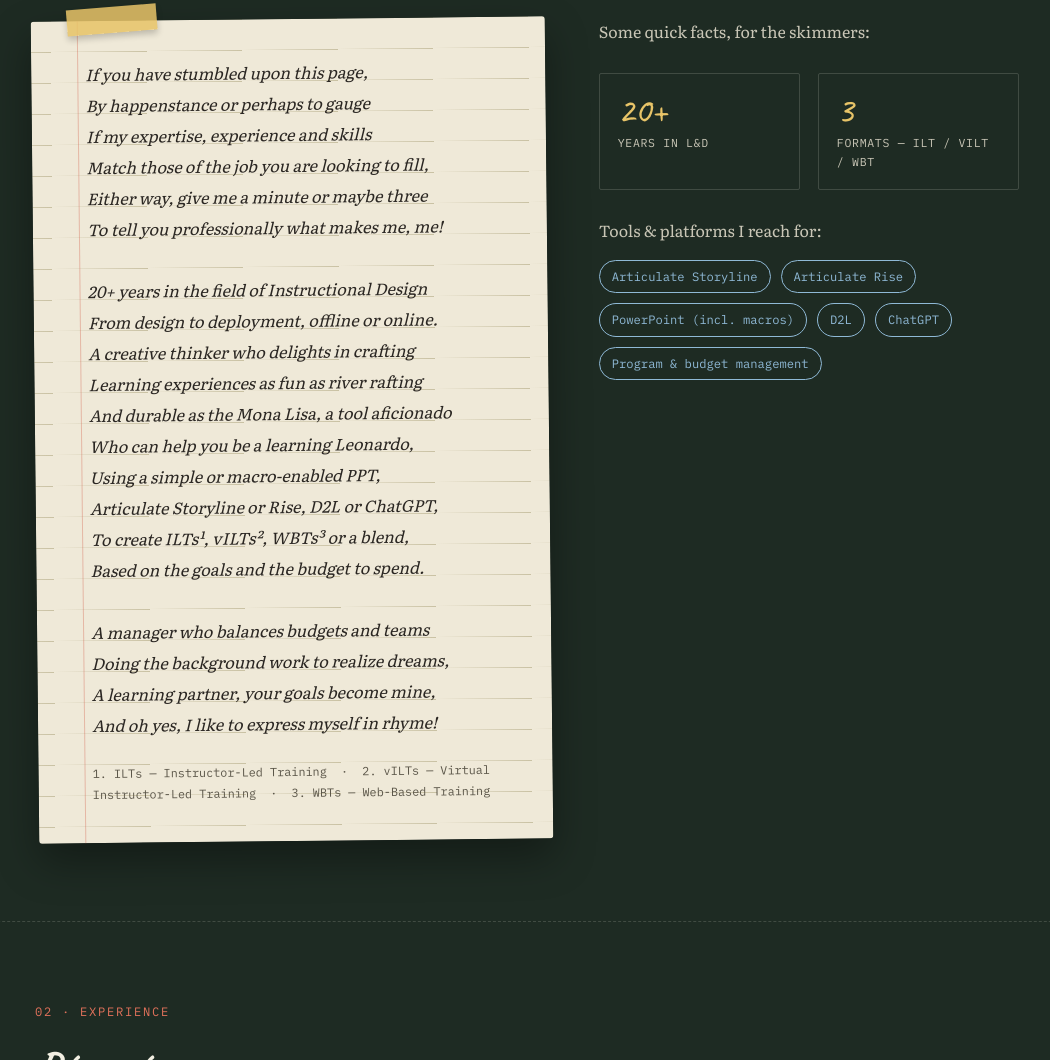
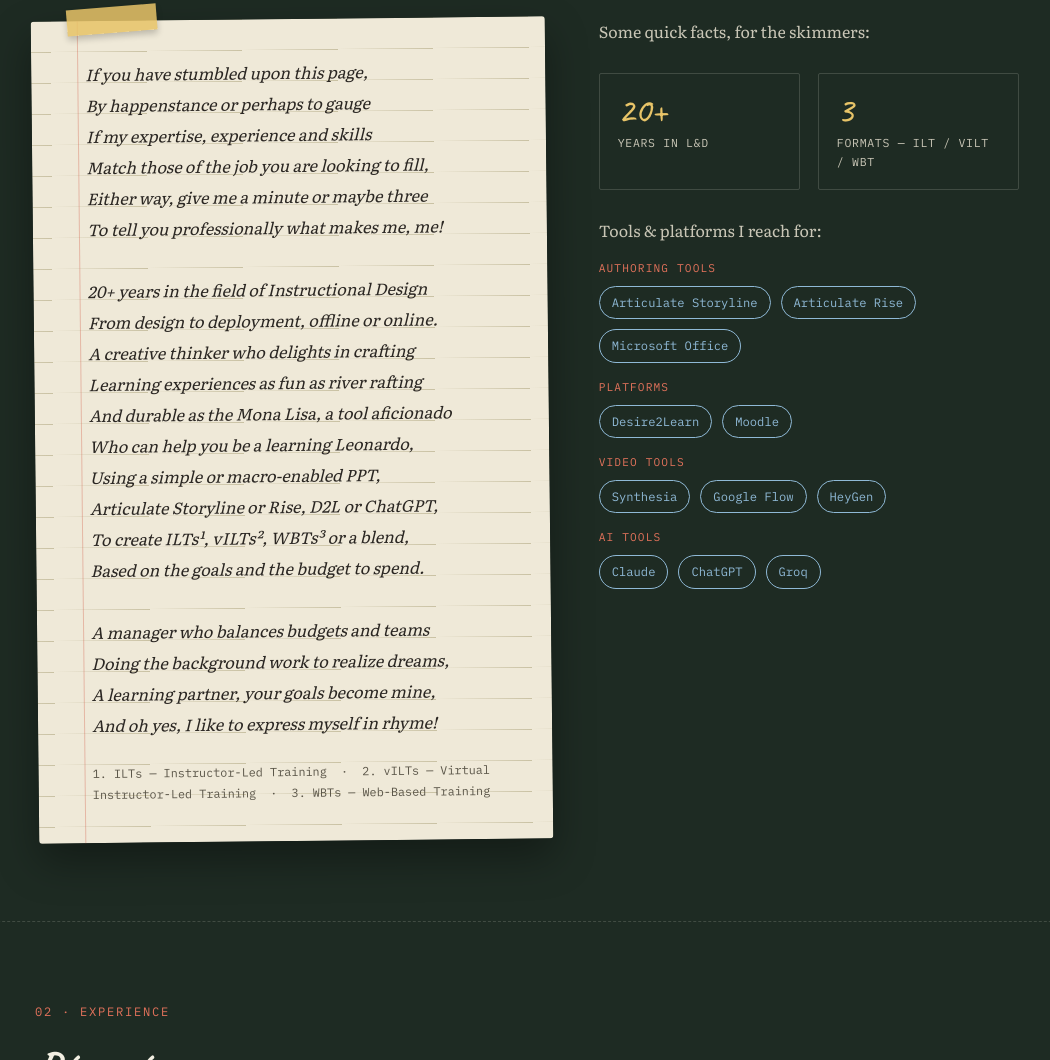
Before and after one commit to AnandamRavi/resume, a plain HTML site: page index.html in a window 1280 px wide. Shown: the part 923-1983 px from the top of the page, without its empty margins (113-1163 px from the left). Drawn offline with Linux system fonts and the light colour scheme.

Commit message:
Add tag groups for various tools and platforms

```diff
--- a/index.html
+++ b/index.html
@@ -299,6 +299,13 @@
     padding:6px 12px;border-radius:20px;
   }
 
+  .tag-group{margin-top:16px;}
+  .tag-label{
+    font-family:var(--mono);font-size:0.7rem;
+    text-transform:uppercase;letter-spacing:0.1em;
+    color:var(--chalk-coral);display:block;margin-bottom:2px;
+  }
+
   /* TIMELINE / RESUME */
   .resume-panel{
     display:grid;
@@ -530,13 +537,21 @@ And oh yes, I like to express myself in rhyme!</pre>
             <div class="stat"><span class="num">3</span><span class="label">Formats — ILT / vILT / WBT</span></div>
           </div>
           <p>Tools &amp; platforms I reach for:</p>
-          <div class="tags">
-            <span class="tag">Articulate Storyline</span>
-            <span class="tag">Articulate Rise</span>
-            <span class="tag">PowerPoint (incl. macros)</span>
-            <span class="tag">D2L</span>
-            <span class="tag">ChatGPT</span>
-            <span class="tag">Program &amp; budget management</span>
+          <div class="tag-group">
+            <span class="tag-label">Authoring tools</span>
+            <div class="tags"><span class="tag">Articulate Storyline</span><span class="tag">Articulate Rise</span><span class="tag">Microsoft Office</span></div>
+          </div>
+          <div class="tag-group">
+            <span class="tag-label">Platforms</span>
+            <div class="tags"><span class="tag">Desire2Learn</span><span class="tag">Moodle</span></div>
+          </div>
+          <div class="tag-group">
+            <span class="tag-label">Video tools</span>
+            <div class="tags"><span class="tag">Synthesia</span><span class="tag">Google Flow</span><span class="tag">HeyGen</span></div>
+          </div>
+          <div class="tag-group">
+            <span class="tag-label">AI tools</span>
+            <div class="tags"><span class="tag">Claude</span><span class="tag">ChatGPT</span><span class="tag">Groq</span></div>
           </div>
         </div>
       </div>
```
